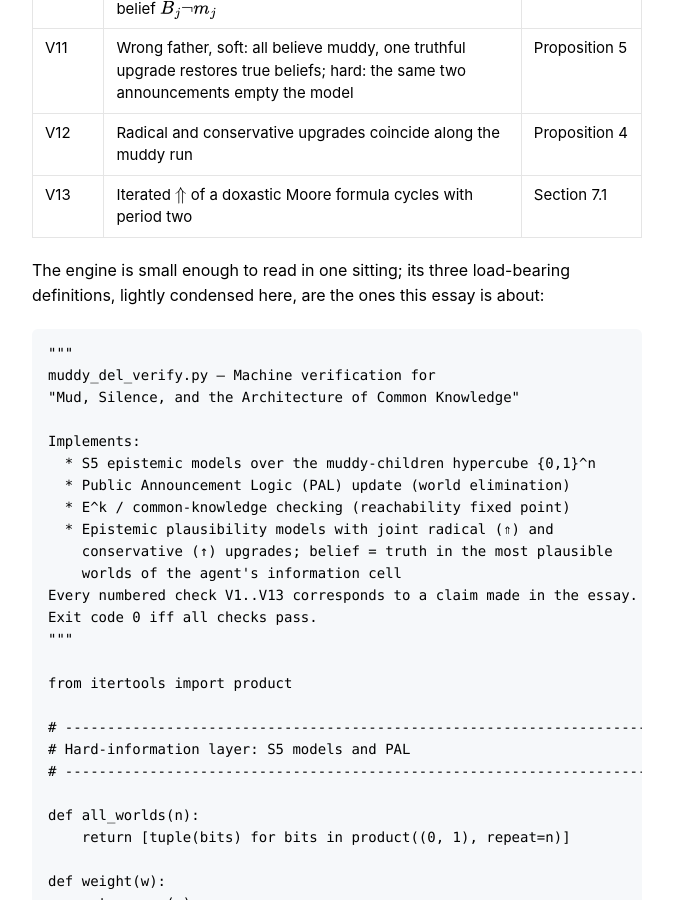
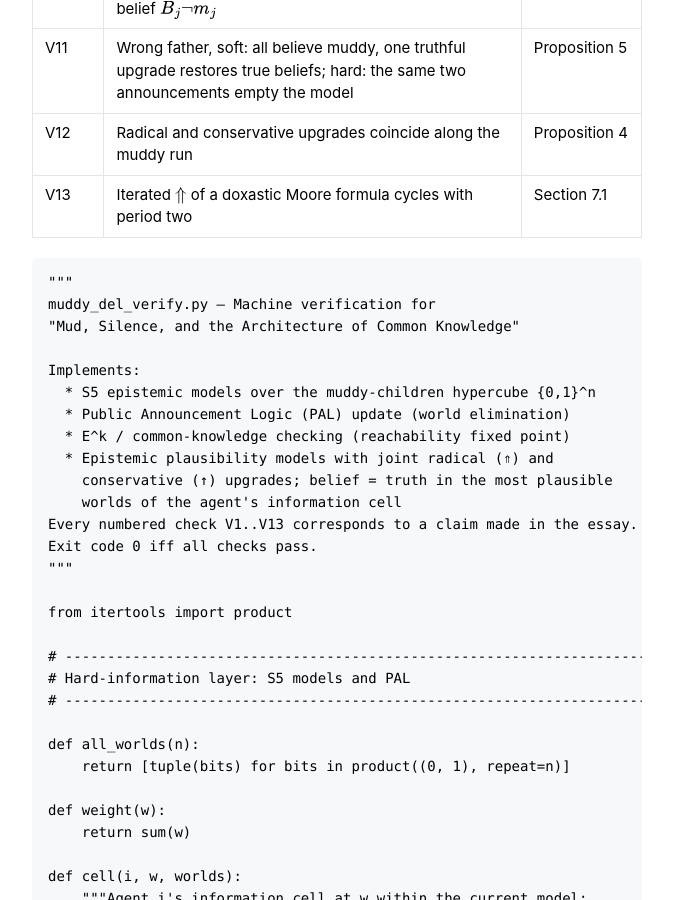
Before and after one commit to elemer1/elemer1.github.io, a Jekyll site: the page built from _markdown/Mud, Silence, and the Architecture of Common Knowledge.md, in a window 1280 px wide and 900 px high, scrolled down 20666 px. Shown: the whole window, without its empty margins (303-976 px from the left). Built offline with Jekyll 4.4.1, drawn with Linux system fonts in a browser that asks for light colours.

Commit message:
Update Mud, Silence, and the Architecture of Common Knowledge.md

````diff
--- a/_markdown/Mud, Silence, and the Architecture of Common Knowledge.md
+++ b/_markdown/Mud, Silence, and the Architecture of Common Knowledge.md
@@ -307,7 +307,6 @@ Every checkable claim in this essay is exercised by the companion script `muddy_
 | V12 | Radical and conservative upgrades coincide along the muddy run | Proposition 4 |
 | V13 | Iterated $$\Uparrow$$ of a doxastic Moore formula cycles with period two | Section 7.1 |
 
-The engine is small enough to read in one sitting; its three load-bearing definitions, lightly condensed here, are the ones this essay is about:
 
 ```
 """
````
